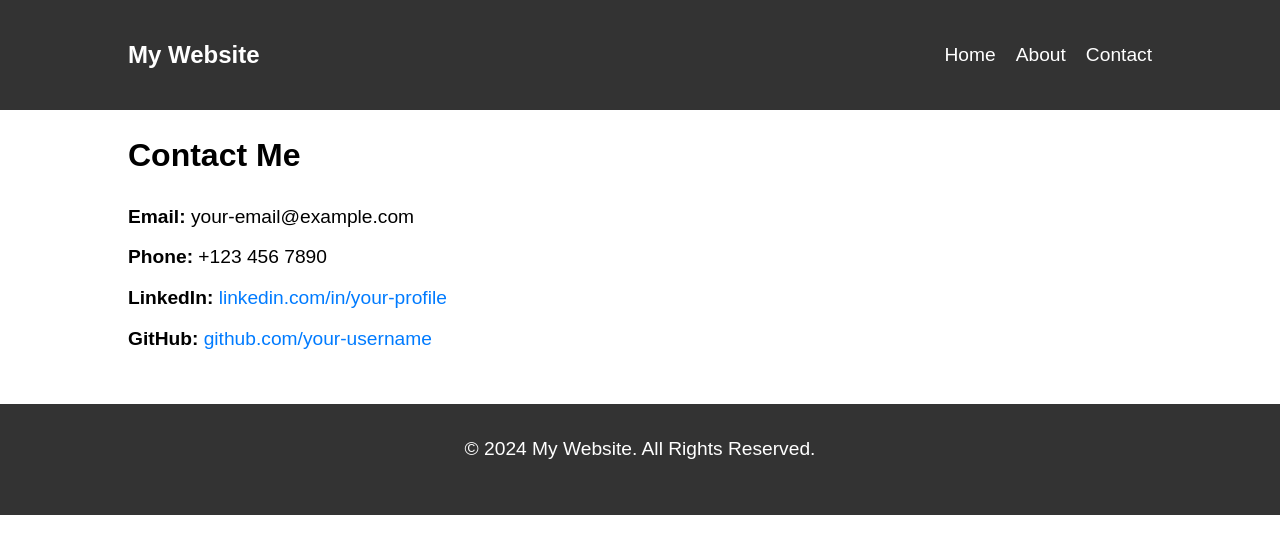
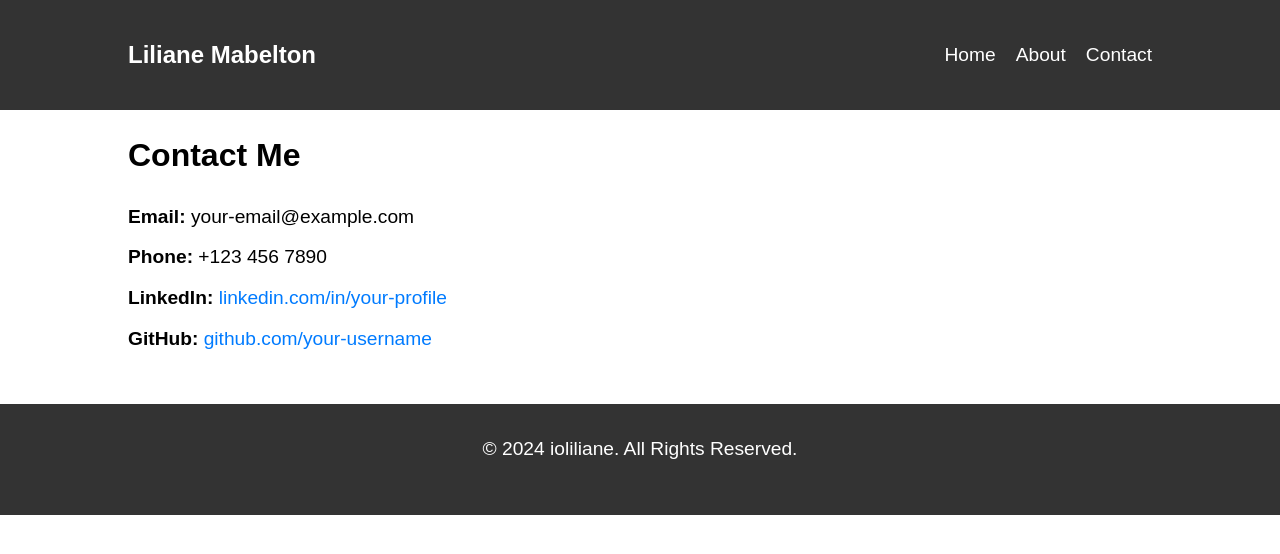
Before and after one commit to ioliliane/ioliliane.github.io, a plain HTML site: page contact.html in a window 1280 px wide. Drawn offline with Linux system fonts and the light colour scheme.

Commit message:
Update contact.html

```diff
--- a/contact.html
+++ b/contact.html
@@ -12,7 +12,7 @@
         <nav class="navbar">
             <div class="container">
                 <div class="logo">
-                    <h1>My Website</h1>
+                    <h1>Liliane Mabelton</h1>
                 </div>
                 <ul class="nav-links">
                     <li><a href="index.html">Home</a></li>
@@ -37,7 +37,7 @@
 
     <footer>
         <div class="container">
-            <p>&copy; 2024 My Website. All Rights Reserved.</p>
+            <p>&copy; 2024 ioliliane. All Rights Reserved.</p>
         </div>
     </footer>
 
```
